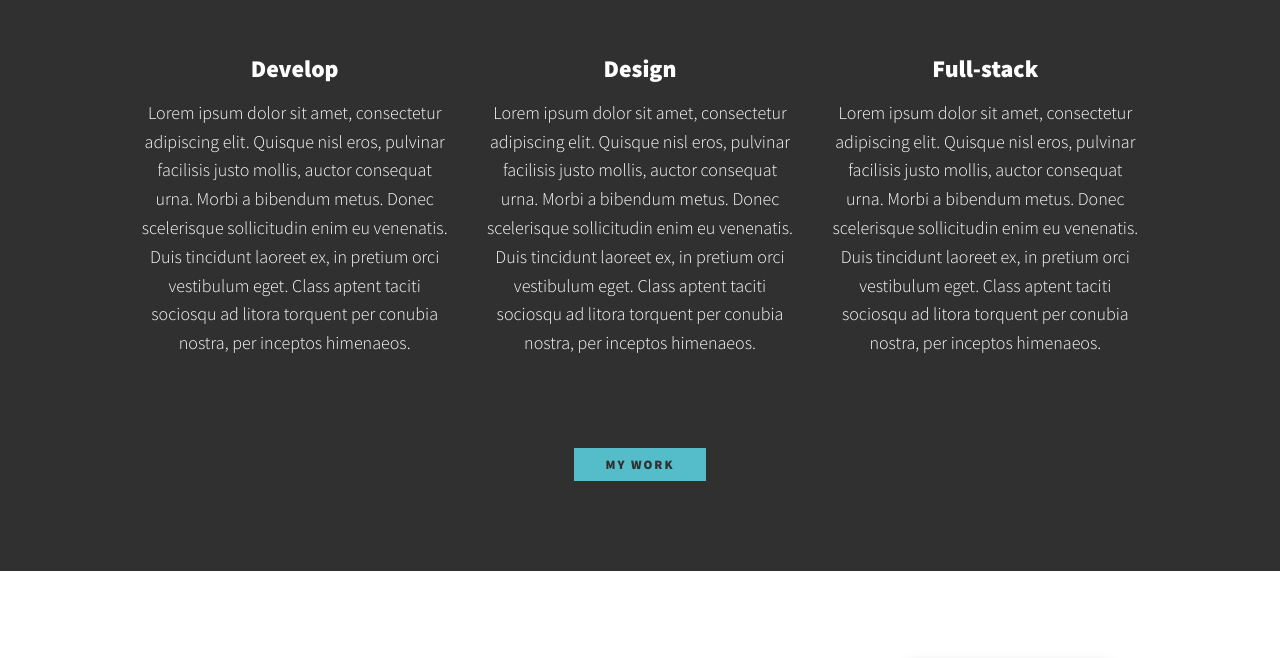
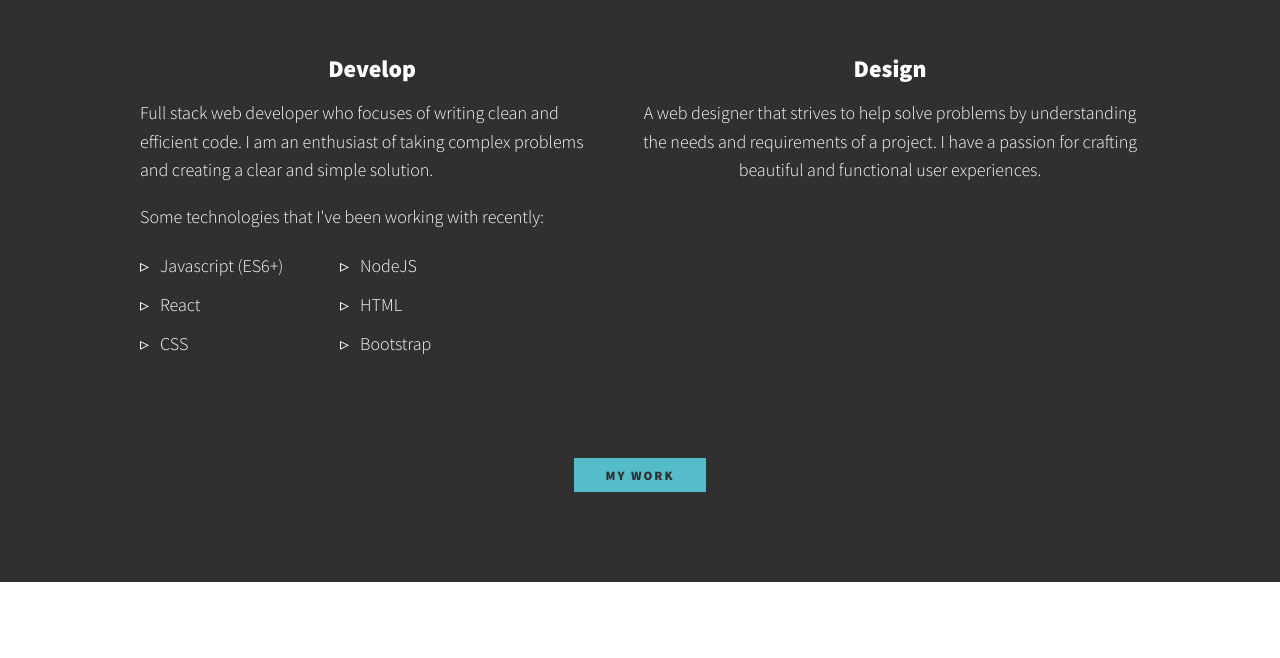
Before and after one commit to alexwhitmore/alex-webpage, a website: page index.html in a window 1280 px wide. Shown: the part 702-1360 px from the top of the page. Drawn offline with nearby package versions, Linux system fonts and the light colour scheme; grey boxes are pictures that could not be loaded.

Commit message:
Start to fill in my info, update services style

```diff
--- a/css/style.css
+++ b/css/style.css
@@ -403,6 +403,36 @@ header {
   }
 }
 
+.service-left {
+  text-align: left;
+}
+
+ul.skills-list {
+  display: grid;
+  grid-template-columns: repeat(2, minmax(140px, 200px));
+  padding: 0;
+  margin: 20px 0px 0px;
+  overflow: hidden;
+  list-style: none;
+}
+
+ul.skills-list li {
+  position: relative;
+  margin-bottom: 10px;
+}
+
+ul.skills-list li::before {
+  content: '▹';
+  position: absolute;
+  left: 0;
+}
+
+li {
+  display: list-item;
+  text-align: left;
+  padding-left: 20px;
+}
+
 /* About Me Section */
 
 .about-me {
--- a/index.html
+++ b/index.html
@@ -86,13 +86,22 @@
       <div class="services">
         <div class="service">
           <h3>Develop</h3>
-          <p>
-            Lorem ipsum dolor sit amet, consectetur adipiscing elit. Quisque
-            nisl eros, pulvinar facilisis justo mollis, auctor consequat urna.
-            Morbi a bibendum metus. Donec scelerisque sollicitudin enim eu
-            venenatis. Duis tincidunt laoreet ex, in pretium orci vestibulum
-            eget. Class aptent taciti sociosqu ad litora torquent per conubia
-            nostra, per inceptos himenaeos.
+          <p class="service-left">
+            Full stack web developer who focuses of writing clean and efficient
+            code. I am an enthusiast of taking complex problems and creating a
+            clear and simple solution.
+          </p>
+          <p class="service-left">Some technologies that I've been working with recently:
+            <div class="skills-list-wrapper">
+            <ul class="skills-list">
+              <li>Javascript (ES6+)</li>
+              <li>NodeJS</li>
+              <li>React</li>
+              <li>HTML</li>
+              <li>CSS</li>
+              <li>Bootstrap</li>
+            </ul>
+          </div>
           </p>
         </div>
 
@@ -100,25 +109,9 @@
         <div class="service">
           <h3>Design</h3>
           <p>
-            Lorem ipsum dolor sit amet, consectetur adipiscing elit. Quisque
-            nisl eros, pulvinar facilisis justo mollis, auctor consequat urna.
-            Morbi a bibendum metus. Donec scelerisque sollicitudin enim eu
-            venenatis. Duis tincidunt laoreet ex, in pretium orci vestibulum
-            eget. Class aptent taciti sociosqu ad litora torquent per conubia
-            nostra, per inceptos himenaeos.
-          </p>
-        </div>
-
-        <!-- Service Three -->
-        <div class="service">
-          <h3>Full-stack</h3>
-          <p>
-            Lorem ipsum dolor sit amet, consectetur adipiscing elit. Quisque
-            nisl eros, pulvinar facilisis justo mollis, auctor consequat urna.
-            Morbi a bibendum metus. Donec scelerisque sollicitudin enim eu
-            venenatis. Duis tincidunt laoreet ex, in pretium orci vestibulum
-            eget. Class aptent taciti sociosqu ad litora torquent per conubia
-            nostra, per inceptos himenaeos.
+            A web designer that strives to help solve problems by understanding
+            the needs and requirements of a project. I have a passion for
+            crafting beautiful and functional user experiences.
           </p>
         </div>
       </div>
```
